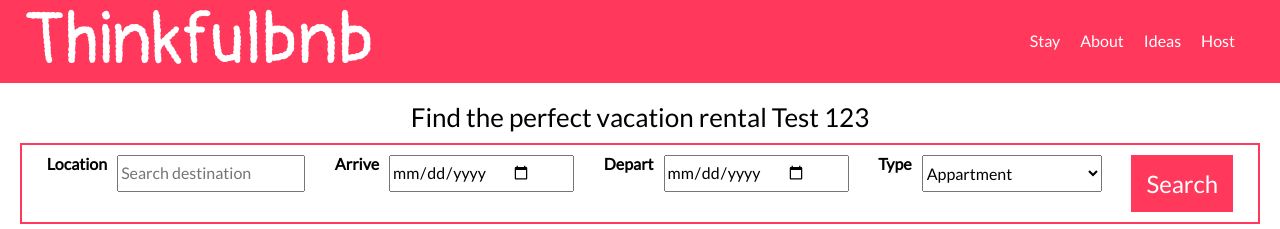
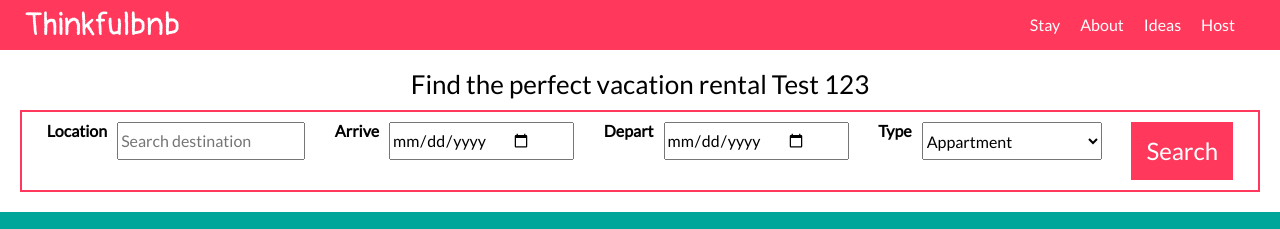
Before and after one commit to Cole-Dreyer/Module-22.9-thinkfulbnb, a plain HTML site: page index.html in a window 1280 px wide. Shown: the top 229 px of the page. Drawn offline with nearby package versions, Linux system fonts and the light colour scheme.

Commit message:
Add files via upload
Updates to CSS to make mobile view more responsive.

```diff
--- a/style.css
+++ b/style.css
@@ -153,6 +153,7 @@ footer p {
     display: flex;
     justify-content: space-between;
     padding: 0 25px;
+    align-items: center;
   }
 
   header h1 {
@@ -160,9 +161,10 @@ footer p {
     padding-top: 0;
   }
 
+  /*
   header nav {
     margin-top: 16px;
-  }
+  } */
 
   header nav ul li a:hover {
     color: #bdbdbd;
@@ -187,7 +189,7 @@ footer p {
     flex-direction: row;
   }
   .logo {
-    font-size: 72px;
+    font-size: 32px;
   }
 
   h2 {
```
